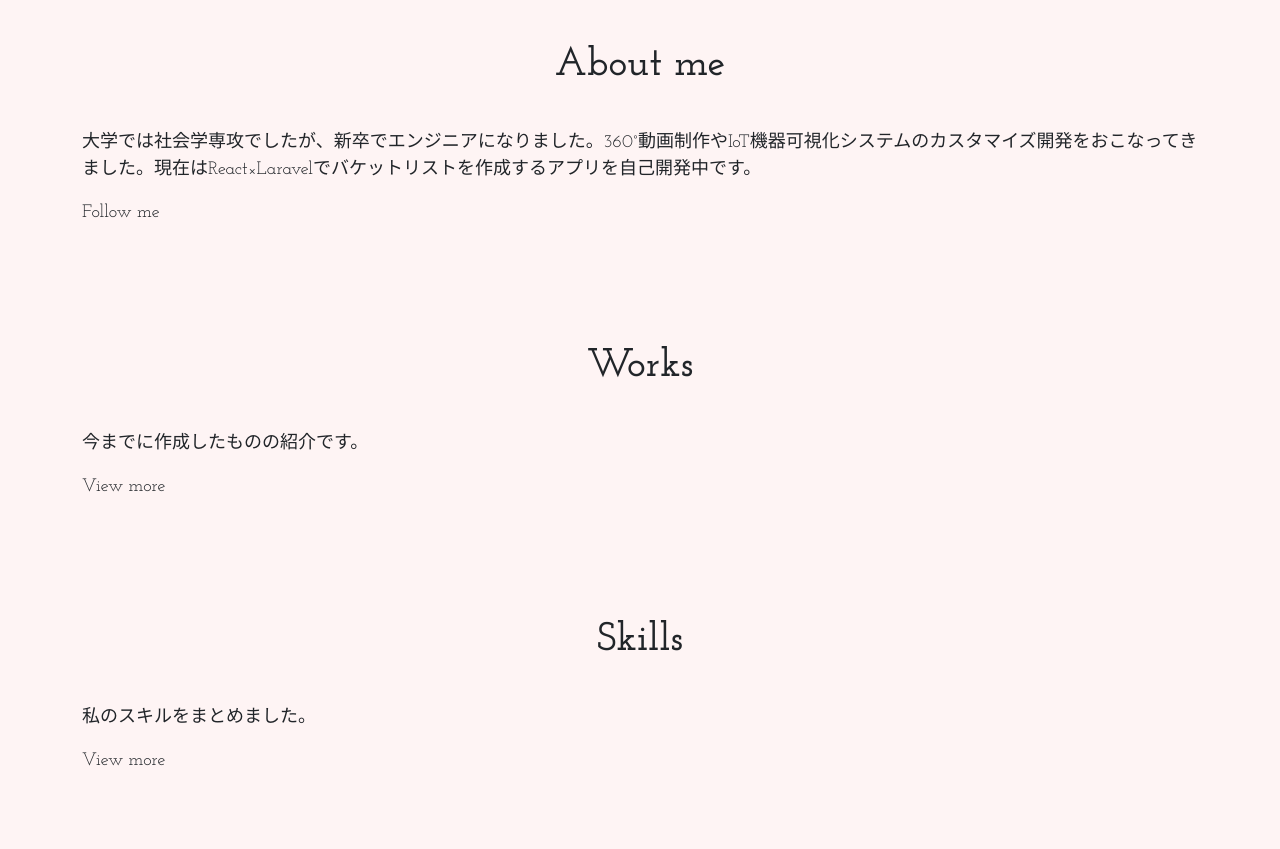
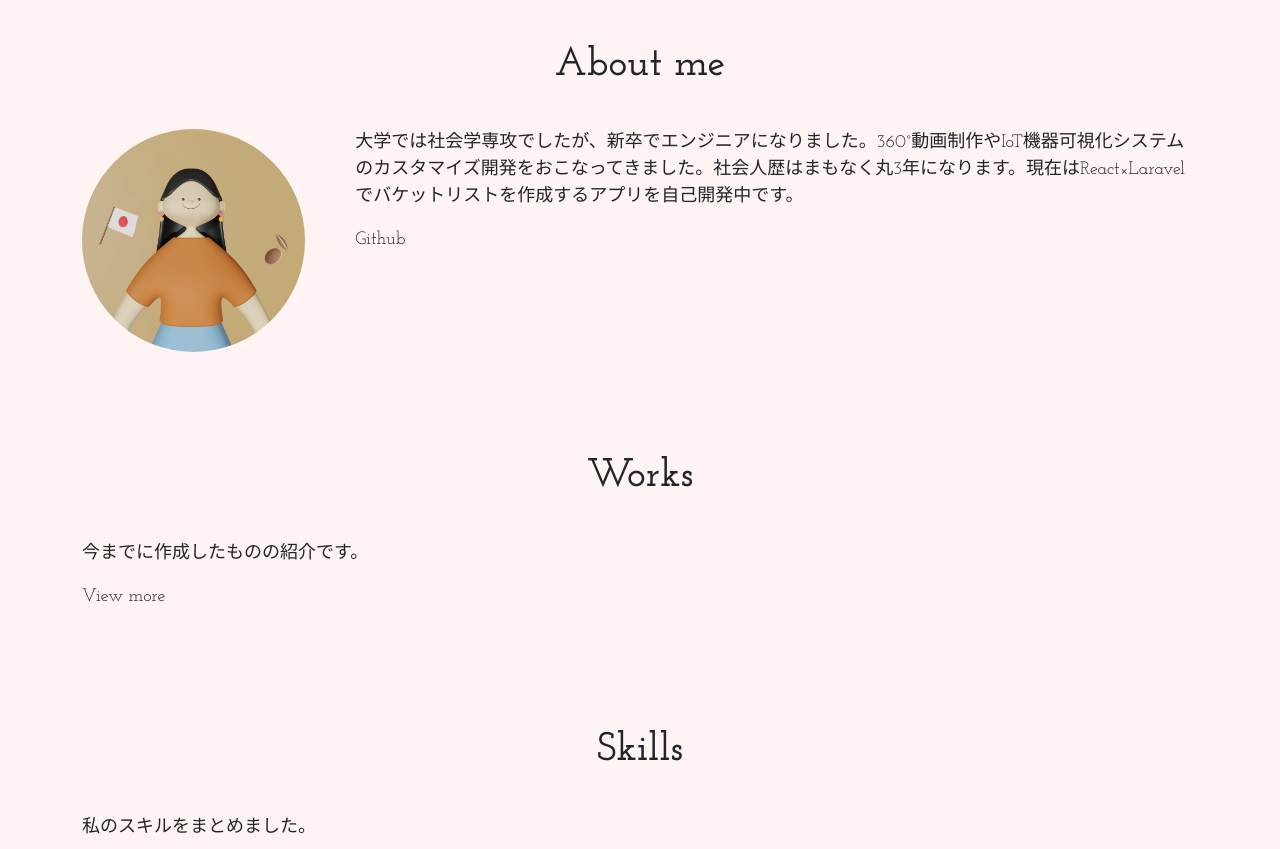
Before and after one commit to kiyomaron/portfolio, a React (Create React App) app: page / in a window 1280 px wide. Shown: the part 940-1789 px from the top of the page. Built offline with nearby package versions, Linux system fonts and the light colour scheme.

Commit message:
Update Skills and Works pages

```diff
--- a/src/App.css
+++ b/src/App.css
@@ -34,12 +34,15 @@ header {
 display: flex;
 justify-content: space-around;
 align-items: center;
-background-color: #fff;
-/* position: fixed; */
+background-color: rgba(255, 255, 255, .9);
+position: fixed;
 width: 100%;
 z-index: 10;
 height: 90px;
 border-bottom: #c099a0 1px solid;
+}
+.header-space {
+  height: 90px;
 }
 
 header .logo h3 {
@@ -120,6 +123,14 @@ footer p {
   z-index: 1;
 }
 
+.section-inner {
+  display: flex;
+}
+.profile-image {
+  width: 20%;
+  margin-right: 50px;
+  border-radius: 50%;
+}
 
 /* ProfilePage */
 
@@ -187,3 +198,9 @@ ul.timeline-list li:before {
 	font-weight: 600;
 	color: #c099a0;
 }
+
+
+/* WorksPage */
+.work-image {
+  width: 300px;
+}
--- a/src/components/Header.jsx
+++ b/src/components/Header.jsx
@@ -3,6 +3,7 @@ import {Link} from "react-router-dom";
 
 const Header = () => {
   return (
+    <>
         <header>
             <div className="logo">
                 <h3>logo</h3>
@@ -28,6 +29,9 @@ const Header = () => {
                 </ul>
             </nav>
         </header>
+        <div className='header-space'></div>
+    </>
+
   );
 };
 
--- a/src/components/HomePage.jsx
+++ b/src/components/HomePage.jsx
@@ -17,8 +17,13 @@ const HomePage = () => {
             </div>
             <div className='pt-100'>
                 <h2 className='text-center section-title'>About me</h2>
-                <p>大学では社会学専攻でしたが、新卒でエンジニアになりました。360°動画制作やIoT機器可視化システムのカスタマイズ開発をおこなってきました。現在はReact×Laravelでバケットリストを作成するアプリを自己開発中です。</p>
-                <p>Follow me</p>
+                <div className='section-inner'>
+                    <img src={`${process.env.PUBLIC_URL}/myPicture.png`} alt="プロフィール写真" className='profile-image' />
+                    <div>
+                        <p>大学では社会学専攻でしたが、新卒でエンジニアになりました。360°動画制作やIoT機器可視化システムのカスタマイズ開発をおこなってきました。社会人歴はまもなく丸3年になります。現在はReact×Laravelでバケットリストを作成するアプリを自己開発中です。</p>
+                        <p>Github</p>
+                    </div>
+                </div>
 
             </div>
             <div className='pt-100'>
--- a/src/components/SkillsPage.jsx
+++ b/src/components/SkillsPage.jsx
@@ -5,6 +5,13 @@ const SkillsPage = () => {
     <section className='pt-100'>
         <div>
             <h2 className='text-center section-title'>Skills</h2>
+            <h3>デザイン・コーディング</h3>
+            <h3>フロントエンド</h3>
+            <h3>バックエンド</h3>
+            <h3>データベース</h3>
+            <h3>インフラ・サーバー</h3>
+            <h3>その他</h3>
+            <h3>保有資格</h3>
         </div>
     </section>
 
--- a/src/components/WorksPage.jsx
+++ b/src/components/WorksPage.jsx
@@ -3,9 +3,13 @@ import React from 'react';
 const WorksPage = () => {
   return (
     <section className='pt-100'>
-      <div>
         <h2 className='text-center section-title'>Works</h2>
-      </div>
+        <div>
+          <img className='work-image' src={`${process.env.PUBLIC_URL}/myPicture.png`} alt="" />
+          <h3>ポートフォリオ</h3>
+          <p>自分自身のポートフォリオサイトです。</p>
+          <p>HTML/CSS/React/Bootstrap5</p>
+        </div>
     </section>
 
   );
```
Also changed, not shown: public/myPicture.png (added). Lines whose indentation alone changed are shown as unchanged.
